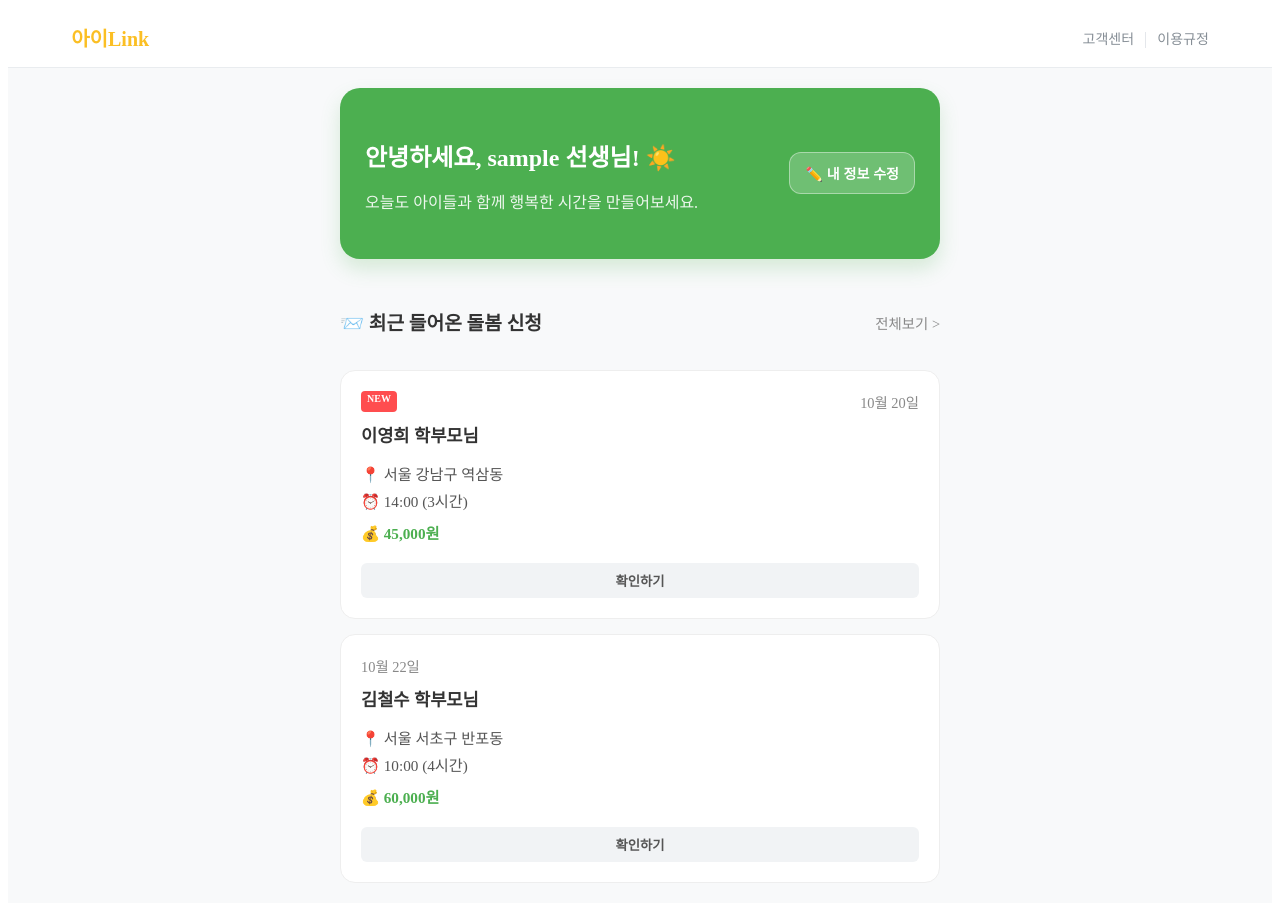
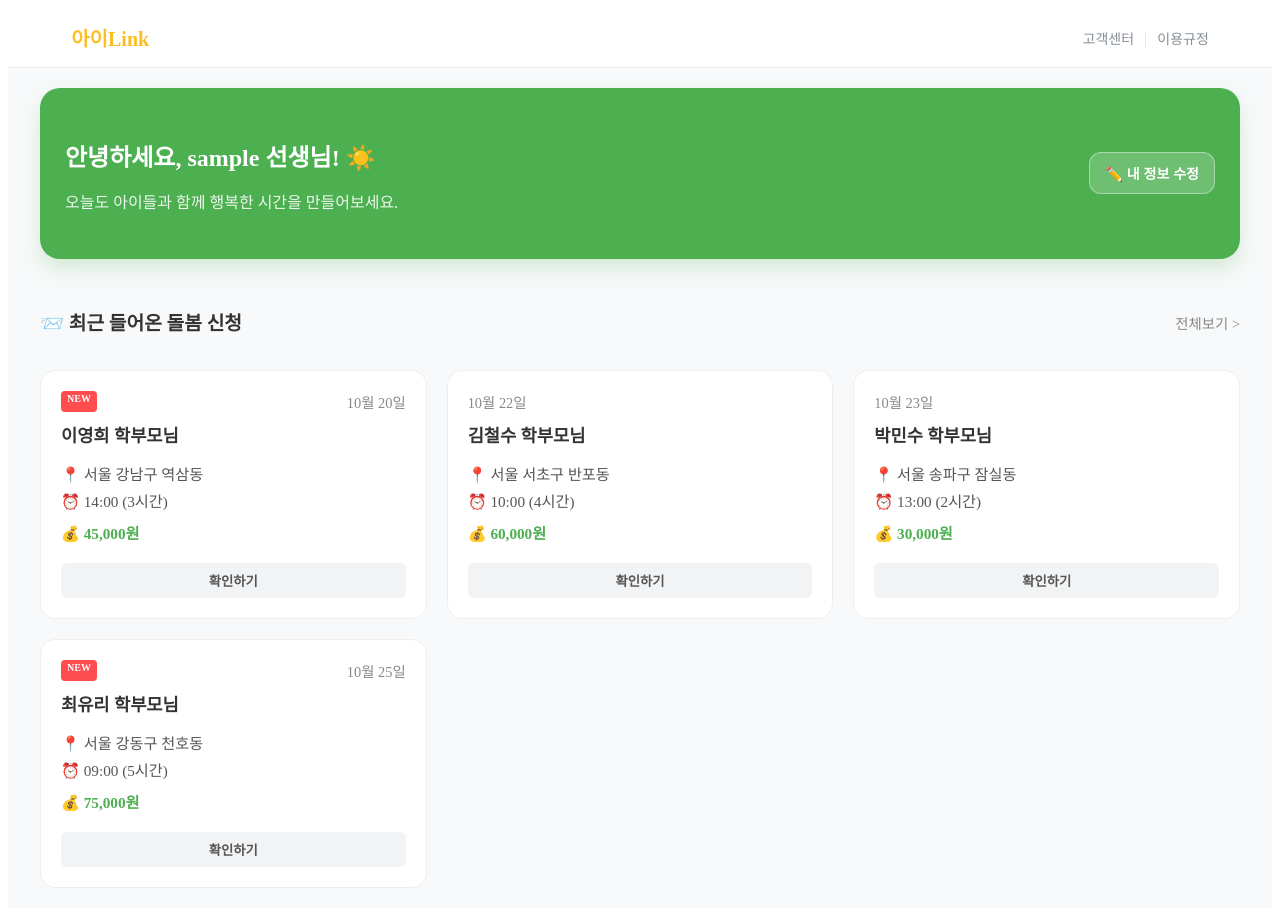
Before and after one commit to uu2m6/i-link-web, a Vue app: page /teacher-home in a window 1280 px wide. Built offline with nearby package versions, Linux system fonts and the light colour scheme; sample sign-in values are in the browser's storage.

Commit message:
Add files via upload

```diff
--- a/src/views/LoginView.vue
+++ b/src/views/LoginView.vue
@@ -38,8 +38,7 @@
         </form>
 
         <BaseButton @click="$router.push('/signup')" type="outline" style="margin-top: 10px;">회원가입</BaseButton>
-
-        </div>
+      </div>
     </main>
   </div>
 </template>
@@ -75,6 +74,7 @@ export default {
         formData.append('username', this.identifier);
         formData.append('password', this.password);
 
+        // 1. 로그인 요청
         const response = await axios.post('/api/auth/token', formData, {
           headers: {
             'Content-Type': 'application/x-www-form-urlencoded',
@@ -82,22 +82,33 @@ export default {
           }
         });
 
+        console.log('로그인 응답:', response.data); // 데이터 확인용 로그
+
         const { access_token, role, name, user_id } = response.data;
 
+        // 2. 중요: 이름 저장 로직 (여기가 핵심입니다!)
         try {
           localStorage.setItem('isLoggedIn', 'true');
+
           if (access_token) localStorage.setItem('token', access_token);
           if (role) localStorage.setItem('userRole', role);
           if (user_id) localStorage.setItem('userId', user_id);
 
-          // 아이디 대신 이름 저장
-          const userName = name || '회원';
-          localStorage.setItem('userName', userName);
+          // [수정] 서버에서 이름(name)이 오면 저장하고, 없으면 이메일 앞부분(@ 앞)을 잘라서 이름으로 저장
+          let saveName = '회원';
+          if (name) {
+            saveName = name;
+          } else if (this.identifier.includes('@')) {
+            saveName = this.identifier.split('@')[0];
+          }
+
+          localStorage.setItem('userName', saveName);
 
         } catch (e) {
-          console.error('저장소 에러 무시함:', e);
+          console.error('스토리지 저장 실패:', e);
         }
 
+        // 3. 환영 메시지 및 이동
         alert(`${localStorage.getItem('userName')}님 환영합니다!`);
 
         if (role === 'sitter') {
@@ -108,18 +119,7 @@ export default {
 
       } catch (error) {
         console.error('로그인 에러:', error);
-
-        if (error.response) {
-          if (typeof error.response.data === 'string' && error.response.data.includes('<!DOCTYPE html>')) {
-             console.log('ngrok 경고 페이지 (무시)');
-          } else if (error.response.status === 401 || error.response.status === 400) {
-            alert('아이디 또는 비밀번호가 일치하지 않습니다.');
-          } else {
-            alert('로그인 중 오류가 발생했습니다.');
-          }
-        } else {
-          alert('서버와 연결할 수 없습니다.');
-        }
+        alert('로그인에 실패했습니다. 아이디와 비밀번호를 확인해주세요.');
       } finally {
         this.isLoggingIn = false;
       }
@@ -139,7 +139,4 @@ export default {
 .input-group label { display: block; font-size: 14px; color: #555; margin-bottom: 8px; font-weight: 500; }
 .input-group input { width: 100%; padding: 14px; border: 1px solid #e0e0e0; border-radius: 10px; font-size: 16px; box-sizing: border-box; transition: border-color 0.2s, box-shadow 0.2s; }
 .input-group input:focus { outline: none; border-color: #FFA726; box-shadow: 0 0 0 3px rgba(255, 167, 38, 0.2); }
-/* .footer-text 스타일도 이제 사용하지 않으므로 삭제해도 되지만 남겨두어도 무방합니다. */
-.footer-text { font-size: 14px; color: #888; margin-top: 30px; cursor: pointer; text-decoration: none; display: inline-block; }
-.footer-text:hover { color: #FFA726; text-decoration: underline; }
 </style>
--- a/src/views/TeacherHomeView.vue
+++ b/src/views/TeacherHomeView.vue
@@ -17,7 +17,7 @@
       <section class="request-section">
         <div class="section-header">
           <h3>📨 최근 들어온 돌봄 신청</h3>
-          <router-link to="/history" class="link-more">전체보기 ></router-link>
+          <router-link to="/teacher/history" class="link-more">전체보기 ></router-link>
         </div>
 
         <div v-if="recentRequests.length === 0" class="empty-state">
@@ -60,7 +60,6 @@ export default {
   data() {
     return {
       teacherName: '',
-      // 더미 데이터 (실제로는 API 연동)
       recentRequests: [
         {
           id: 1,
@@ -79,12 +78,30 @@ export default {
           location: '서울 서초구 반포동',
           time: '10:00 (4시간)',
           pay: 60000
+        },
+        // [테스트용] 카드가 가로로 잘 뜨는지 확인하기 위해 더미 데이터 추가
+        {
+          id: 3,
+          isNew: false,
+          date: '2025-10-23',
+          parentName: '박민수',
+          location: '서울 송파구 잠실동',
+          time: '13:00 (2시간)',
+          pay: 30000
+        },
+        {
+          id: 4,
+          isNew: true,
+          date: '2025-10-25',
+          parentName: '최유리',
+          location: '서울 강동구 천호동',
+          time: '09:00 (5시간)',
+          pay: 75000
         }
       ]
     };
   },
   mounted() {
-    // 로그인한 선생님 이름 가져오기
     this.teacherName = localStorage.getItem('userName') || '선생님';
   },
   methods: {
@@ -93,7 +110,6 @@ export default {
       return `${date.getMonth() + 1}월 ${date.getDate()}일`;
     },
     goToDetail(id) {
-      // 아까 만든 선생님 상세 페이지 경로로 이동
       this.$router.push(`/teacher/request/${id}`);
     }
   }
@@ -102,25 +118,29 @@ export default {
 
 <style scoped>
 .home-container { background-color: #f8f9fa; min-height: 100vh; }
-.main-content { max-width: 600px; margin: 0 auto; padding: 20px; }
 
-/* 웰컴 배너 스타일 수정 */
+/* [수정 1] 컨테이너 너비를 600px -> 1200px로 넓힘 */
+.main-content {
+  max-width: 1200px;
+  margin: 0 auto;
+  padding: 20px;
+}
+
 .welcome-banner {
-  background-color: #4CAF50; /* 선생님 테마색 (초록) */
+  background-color: #4CAF50;
   color: white;
   padding: 30px 25px;
   border-radius: 20px;
   margin-bottom: 30px;
   box-shadow: 0 10px 20px rgba(76, 175, 80, 0.2);
   display: flex;
-  justify-content: space-between; /* 텍스트와 버튼 양옆 배치 */
+  justify-content: space-between;
   align-items: center;
 }
 
 .welcome-banner h2 { font-size: 1.5rem; margin-bottom: 10px; font-weight: 800; }
 .welcome-banner p { font-size: 1rem; opacity: 0.9; }
 
-/* [추가] 내 정보 수정 버튼 스타일 */
 .btn-edit-profile {
   background-color: rgba(255, 255, 255, 0.2);
   color: white;
@@ -130,12 +150,10 @@ export default {
   cursor: pointer;
   font-size: 14px;
   font-weight: bold;
-  white-space: nowrap; /* 줄바꿈 방지 */
+  white-space: nowrap;
   transition: background 0.2s;
 }
-.btn-edit-profile:hover {
-  background-color: rgba(255, 255, 255, 0.3);
-}
+.btn-edit-profile:hover { background-color: rgba(255, 255, 255, 0.3); }
 
 .request-section { margin-top: 20px; }
 .section-header { display: flex; justify-content: space-between; align-items: center; margin-bottom: 15px; }
@@ -144,14 +162,19 @@ export default {
 
 .empty-state { text-align: center; color: #aaa; padding: 40px; background: white; border-radius: 15px; }
 
-.request-grid { display: grid; gap: 15px; }
+/* [수정 2] 그리드 설정: 한 줄에 3개씩 배치 (반응형) */
+.request-grid {
+  display: grid;
+  grid-template-columns: repeat(3, 1fr); /* PC에서는 3개씩 */
+  gap: 20px;
+}
 
 .request-card {
   background: white; padding: 20px; border-radius: 15px;
   border: 1px solid #eee; cursor: pointer; transition: transform 0.2s, box-shadow 0.2s;
   display: flex; flex-direction: column; justify-content: space-between;
 }
-.request-card:hover { transform: translateY(-3px); box-shadow: 0 5px 15px rgba(0,0,0,0.08); }
+.request-card:hover { transform: translateY(-5px); box-shadow: 0 5px 15px rgba(0,0,0,0.08); }
 
 .card-header { display: flex; justify-content: space-between; margin-bottom: 10px; }
 .tag-new { background: #ff4d4f; color: white; font-size: 10px; padding: 2px 6px; border-radius: 4px; font-weight: bold; }
@@ -167,4 +190,11 @@ export default {
   color: #555; font-weight: bold; cursor: pointer;
 }
 .btn-check:hover { background-color: #e9ecef; }
+
+/* [수정 3] 모바일 화면(폭 900px 이하)에서는 다시 세로로 1개씩 보이게 설정 */
+@media (max-width: 900px) {
+  .request-grid {
+    grid-template-columns: 1fr; /* 모바일: 1열 */
+  }
+}
 </style>
```
